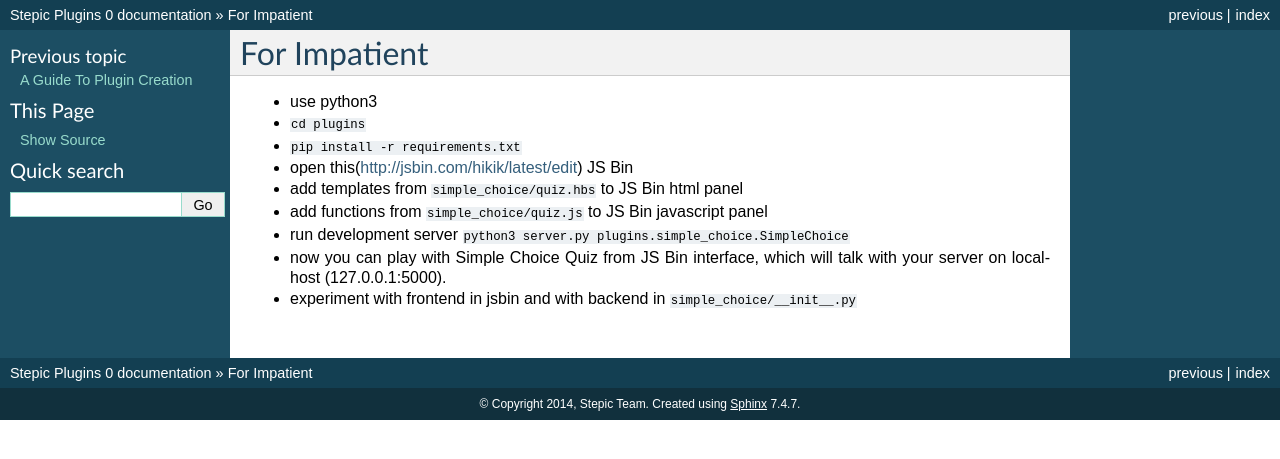
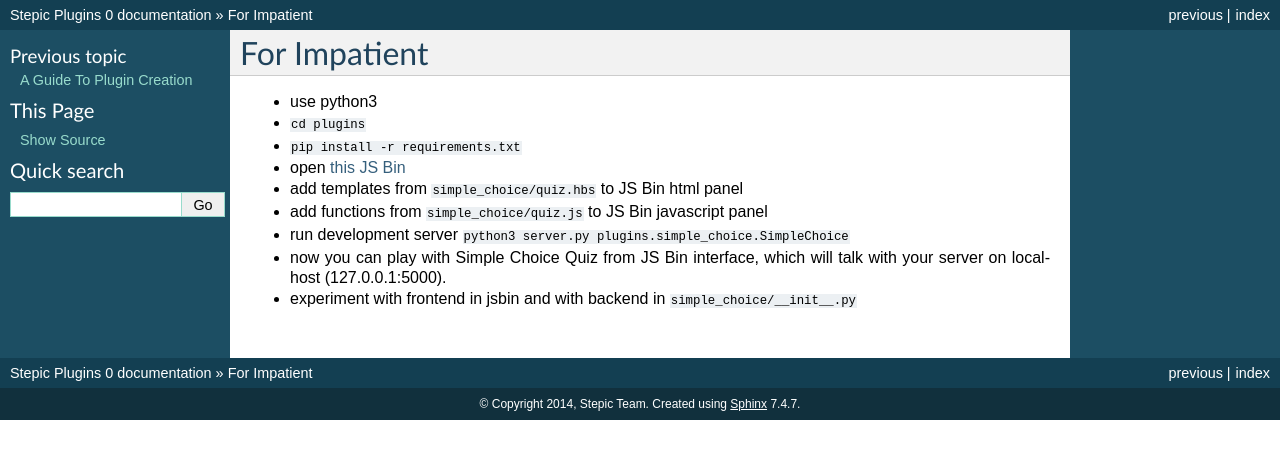
Before and after one commit to StepicOrg/stepik-plugins, a Sphinx documentation site: the page built from docs/for_impatient.rst, in a window 1280 px wide. Shown: the top 459 px of the page. Built offline with Sphinx 7.4.7, drawn with Linux system fonts in a browser that asks for light colours.

Commit message:
better links

```diff
--- a/docs/for_impatient.rst
+++ b/docs/for_impatient.rst
@@ -4,7 +4,7 @@ For Impatient
 * use python3
 * ``cd plugins``
 * ``pip install -r requirements.txt``
-* open this(http://jsbin.com/hikik/latest/edit) JS Bin
+* open `this JS Bin <http://jsbin.com/hikik/latest/edit>`_
 * add templates from ``simple_choice/quiz.hbs`` to JS Bin html panel
 * add functions from ``simple_choice/quiz.js`` to JS Bin javascript panel
 * run development server ``python3 server.py plugins.simple_choice.SimpleChoice``
--- a/docs/introduction.rst
+++ b/docs/introduction.rst
@@ -3,7 +3,7 @@ Introduction
 
 **NOTE: This is a work in progress, documentation may be outdated**
 
-Stepic is an educational engine, focused on quizzed and exercises.
+`Stepic <https://stepic.org>`_ is an educational engine, focused on quizzed and exercises.
 
 Quiz is an interactive component, which can present task to the user,
 gather user's solution, evaluate it and present the result back to the user.
```
Also changed, not shown: 1 other file.
